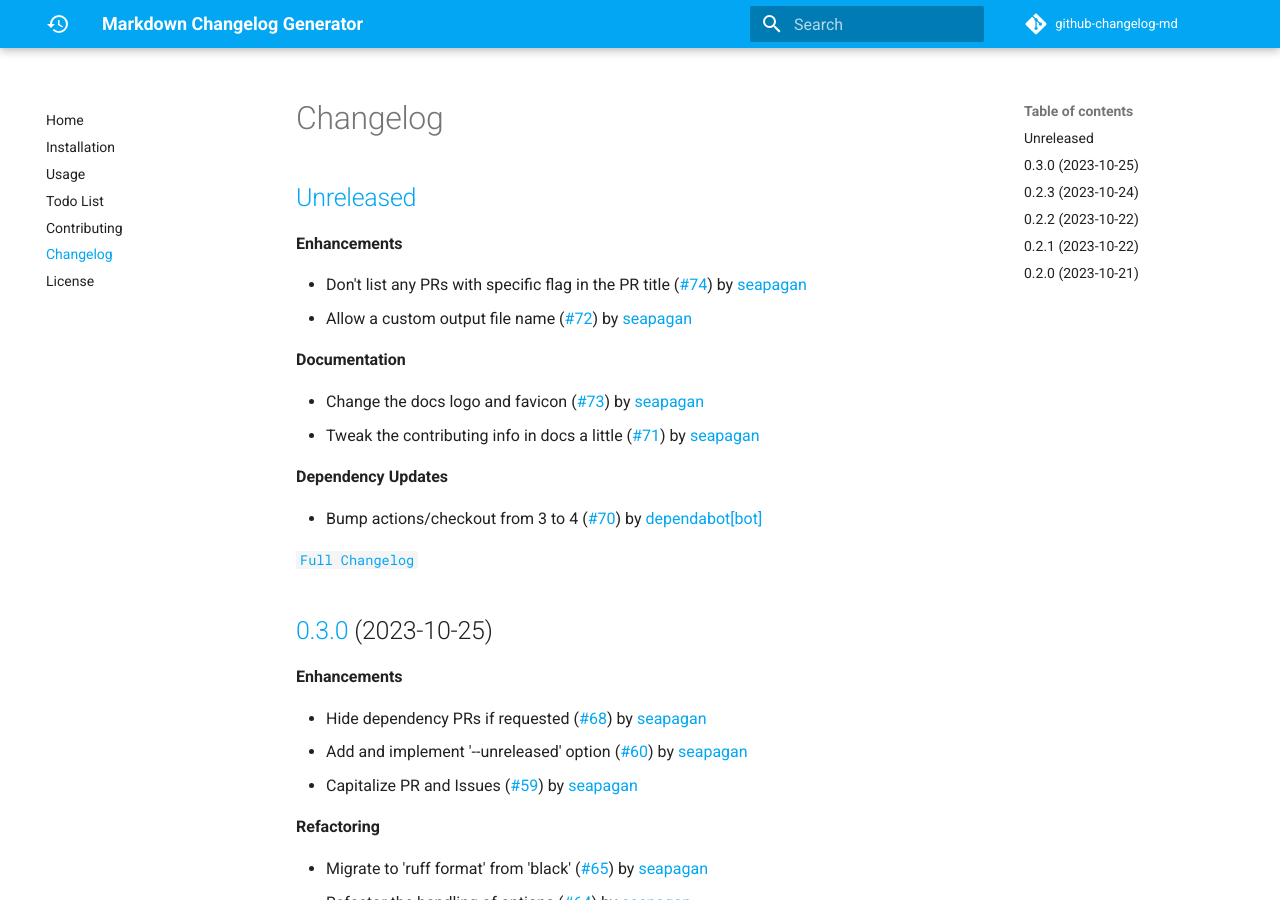
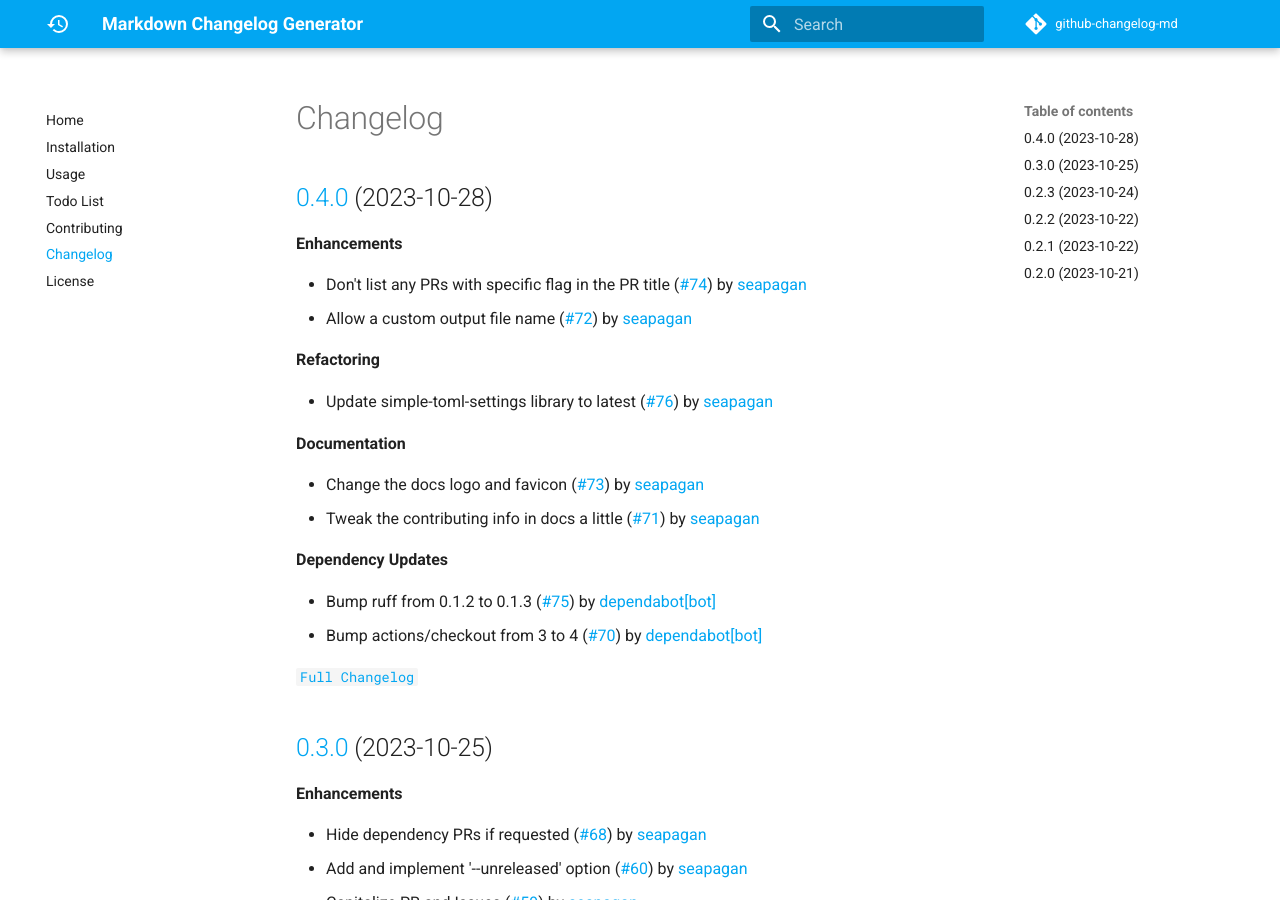
Before and after one commit to seapagan/github-changelog-md, an MkDocs documentation site: the page built from docs/changelog.md, in a window 1280 px wide and 900 px high. Built offline with MkDocs 1.6.1 and Material for MkDocs 9.7.7, drawn with Linux system fonts in a browser that asks for light colours; comment, search, counter and statistics services are not loaded.

Commit message:
prep for 0.4.0 release
Signed-off-by: Grant Ramsay <seapagan@gmail.com>

```diff
--- a/CHANGELOG.md
+++ b/CHANGELOG.md
@@ -1,11 +1,15 @@
 # Changelog
 
-## [Unreleased](https://github.com/seapagan/github-changelog-md/tree/HEAD)
+## [0.4.0](https://github.com/seapagan/github-changelog-md/releases/tag/0.4.0) (2023-10-28)
 
 **Enhancements**
 
 - Don't list any PRs with specific flag in the PR title ([#74](https://github.com/seapagan/github-changelog-md/pull/74)) by [seapagan](https://github.com/seapagan)
 - Allow a custom output file name ([#72](https://github.com/seapagan/github-changelog-md/pull/72)) by [seapagan](https://github.com/seapagan)
+
+**Refactoring**
+
+- Update simple-toml-settings library to latest ([#76](https://github.com/seapagan/github-changelog-md/pull/76)) by [seapagan](https://github.com/seapagan)
 
 **Documentation**
 
@@ -14,9 +18,10 @@
 
 **Dependency Updates**
 
+- Bump ruff from 0.1.2 to 0.1.3 ([#75](https://github.com/seapagan/github-changelog-md/pull/75)) by [dependabot[bot]](https://github.com/apps/dependabot)
 - Bump actions/checkout from 3 to 4 ([#70](https://github.com/seapagan/github-changelog-md/pull/70)) by [dependabot[bot]](https://github.com/apps/dependabot)
 
-[`Full Changelog`](https://github.com/seapagan/github-changelog-md/compare/0.3.0...HEAD)
+[`Full Changelog`](https://github.com/seapagan/github-changelog-md/compare/0.3.0...0.4.0)
 
 ## [0.3.0](https://github.com/seapagan/github-changelog-md/releases/tag/0.3.0) (2023-10-25)
 
--- a/pyproject.toml
+++ b/pyproject.toml
@@ -1,6 +1,6 @@
 [tool.poetry]
 name = "github-changelog-md"
-version = "0.3.0"
+version = "0.4.0"
 description = "Generate a Markdown Changelog from your Github repository."
 authors = ["Grant Ramsay <seapagan@gmail.com>"]
 readme = "README.md"
```
Also changed, not shown: TODO.md (+3 -0 lines).
